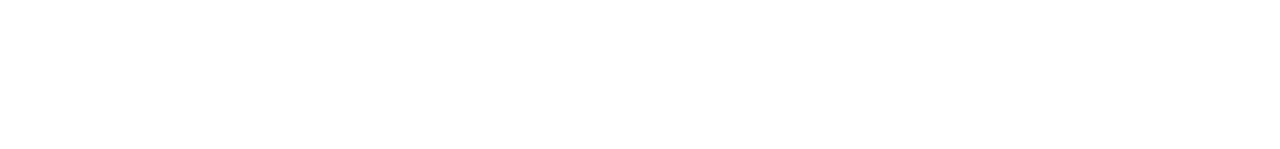
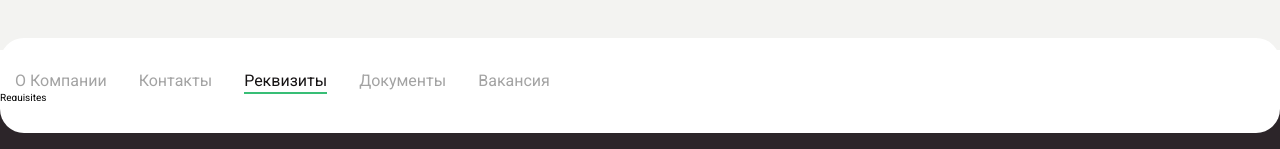
Before and after one commit to username-shakha/sity-jalyuzi, a React (Vite) app: page /requisites in a window 1280 px wide. Before the commit this address had no page. Shown: the part 651-800 px from the top of the page. Built offline with nearby package versions, Linux system fonts and the light colour scheme.

Commit message:
create Requisites component

```diff
--- a/src/App.tsx
+++ b/src/App.tsx
@@ -11,6 +11,7 @@ import { Guarantees } from "./pages/Delivery/Guarantees";
 import { Services } from "./pages/Delivery/Services";
 import { QuestionsAnswers } from "./pages/Delivery/QuestionsAnswers";
 import { About } from "./pages/Contact/About";
+import { Requisites } from "./pages/Contact/Requisites";
 
 const App: FC = (): JSX.Element => {
   return (
@@ -25,6 +26,7 @@ const App: FC = (): JSX.Element => {
         <Route path="/services" element={<Services />} />
         <Route path="/questions-answers" element={<QuestionsAnswers />} />
         <Route path="/about" element={<About />} />
+        <Route path="/requisites" element={<Requisites />} />
       </Route>
     </Routes>
   );
--- /dev/null
+++ b/src/pages/Contact/Requisites.tsx
@@ -0,0 +1,5 @@
+import { FC } from "react";
+
+export const Requisites: FC = () => {
+  return <div>Requisites</div>;
+};
```
